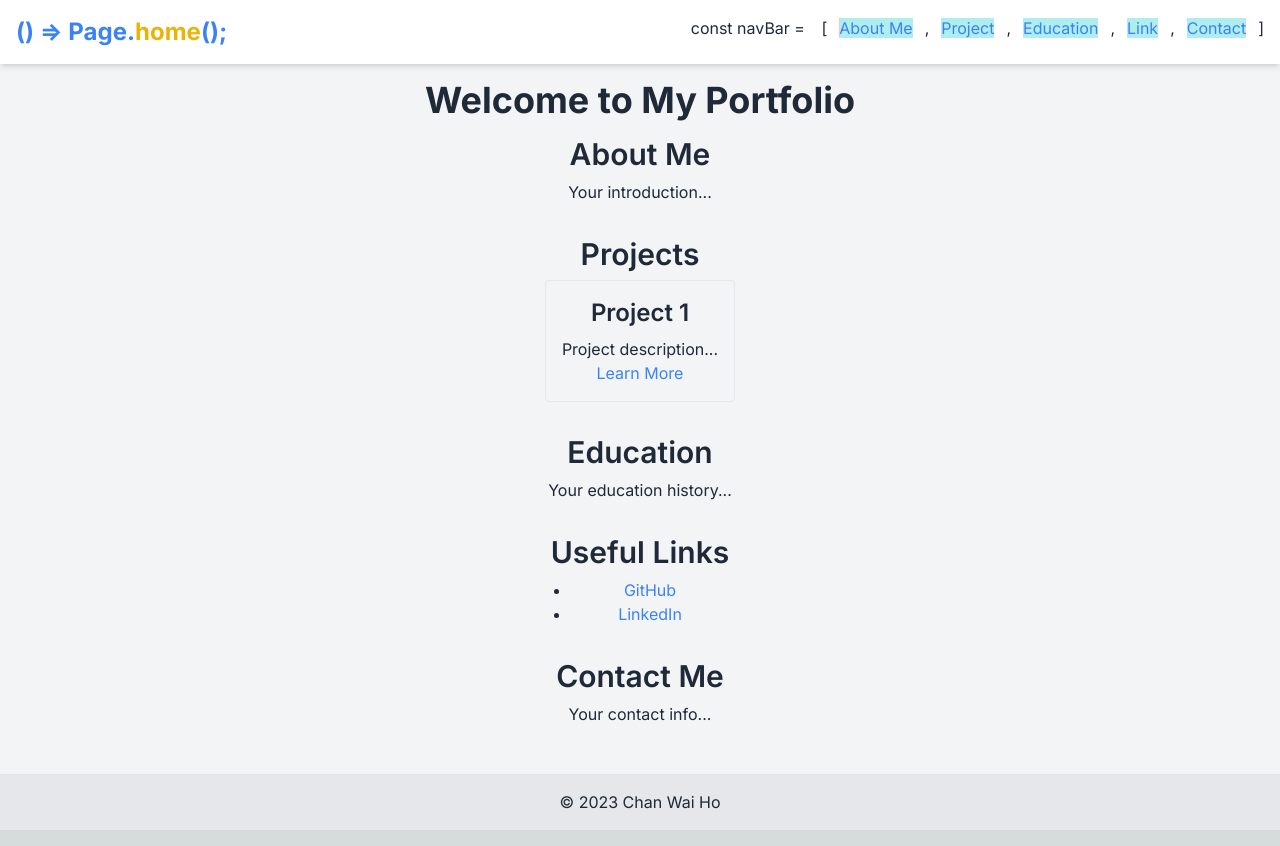
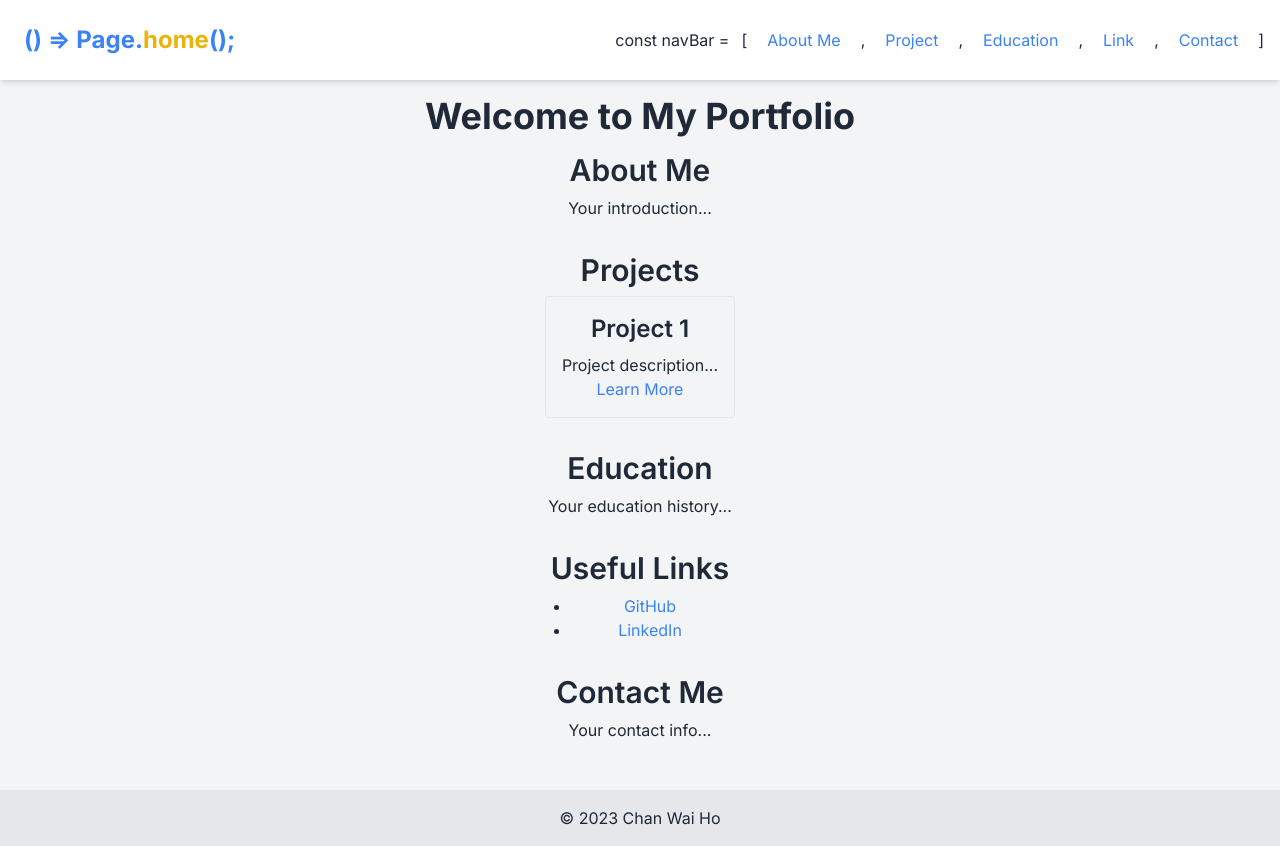
Before and after one commit to Kenzo800/ken-is-here, a Next.js app: page / in a window 1280 px wide. Built offline with nearby package versions, Linux system fonts and the light colour scheme.

Commit message:
item hover

```diff
--- a/app/components/header.tsx
+++ b/app/components/header.tsx
@@ -13,7 +13,7 @@ export default function Header() {
   return (
     <header className="p-4 bg-white shadow-md">
       <nav className="container mx-auto flex justify-between">
-        <Link href="/">
+        <Link href="/" className="hover:bg-blue-200 p-2 rounded">
           <span className="text-2xl font-bold text-blue-500 cursor-pointer hidden lg:inline">
             () =&gt; Page.
           </span>
@@ -24,7 +24,7 @@ export default function Header() {
             ();
           </span>
         </Link>
-        <div className="space-x-3 hidden md:inline">
+        <div className="space-x-3 hidden md:inline-flex items-center">
           <span className="hidden lg:inline">const navBar = </span>
           <span>[</span>
           {menuItems.map((item, i) => (
@@ -37,26 +37,6 @@ export default function Header() {
               {i < menuItems.length - 1 && <span>,</span>}
             </>
           ))}
-
-          {/* <Link href="#about">
-            <span className="text-blue-500 cursor-pointer">About Me</span>
-          </Link>
-          <span>,</span>
-          <Link href="#project">
-            <span className="text-blue-500 cursor-pointer">Project</span>
-          </Link>
-          <span>,</span>
-          <Link href="#education">
-            <span className="text-blue-500 cursor-pointer">Education</span>
-          </Link>
-          <span>,</span>
-          <Link href="#link">
-            <span className="text-blue-500 cursor-pointer">Link</span>
-          </Link>
-          <span>,</span>
-          <Link href="#contact">
-            <span className="text-blue-500 cursor-pointer">Contact</span>
-          </Link> */}
           <span>]</span>
         </div>
         <MenuButton />
--- a/app/components/menu-button.tsx
+++ b/app/components/menu-button.tsx
@@ -107,7 +107,12 @@ export default function MenuButton() {
               </motion.a> */}
 
               {menuItems.map((item, i) => (
-                <NavbarItem key={i} href={item.href} text={item.text} />
+                <NavbarItem
+                  key={i}
+                  delay={(i + 1) * 0.15}
+                  href={item.href}
+                  text={item.text}
+                />
               ))}
             </div>
           </motion.div>
--- a/app/components/motion-background-navbar-item.tsx
+++ b/app/components/motion-background-navbar-item.tsx
@@ -38,7 +38,7 @@ export default function MotionBackgroundNavbarItem({
       whileHover={{ scale: 1.1 }}
     >
       <Link href={href}>
-        <span className="text-blue-500 hover:text-white cursor-pointer">
+        <span className="text-blue-500 hover:bg-blue-200 p-2 rounded cursor-pointer">
           {text}
         </span>
       </Link>
--- a/app/components/navbar-tiem.tsx
+++ b/app/components/navbar-tiem.tsx
@@ -9,9 +9,11 @@ const variants = {
 export default function NavbarItem({
   href,
   text,
+  delay,
 }: {
   href: string;
   text: string;
+  delay: number;
 }) {
   return (
     <div className="relative overflow-hidden">
@@ -20,7 +22,7 @@ export default function NavbarItem({
         className="block px-4 py-2 text-sm text-gray-700 hover:bg-gray-100"
         role="menuitem"
         variants={variants}
-        transition={{ delay: 0.2 }}
+        transition={{ delay: delay }}
       >
         {text}
       </motion.a>
--- a/app/style/NavbarItem.module.css
+++ b/app/style/NavbarItem.module.css
@@ -1,23 +1,25 @@
 /* NavbarItem.module.css */
-@keyframes gradient {
-    0% { background-position: -100%; }
-    100% { background-position: 100%; }
-  }
 
-  .navbarItem {
-    /* Define your gradient here */
-    background: linear-gradient(
-        to right,
-        pink 0%,
-        pink 50%,
-        paleturquoise 50%,
-        paleturquoise 100%
-    );
-    background-size: 200%;
-    background-position: -100%;
-    transition: background-position 1s;
-  }
+.navbarItem {
+  /* Define your initial background color here */
 
-  .navbarItem:hover {
-    background-position: 100%;
-  }
+  position: relative;
+  overflow: hidden;
+}
+
+.navbarItem::before {
+  /* Define your hover background color here */
+  position: absolute;
+  top: 0;
+  left: 0;
+  width: 100%;
+  height: 100%;
+  background: blue;
+  transform: translateX(-100%);
+  transition: transform 0.5s;
+  z-index: -1; /* Place the pseudo-element behind the text */
+}
+
+.navbarItem:hover::before {
+  transform: translateX(0);
+}
```
